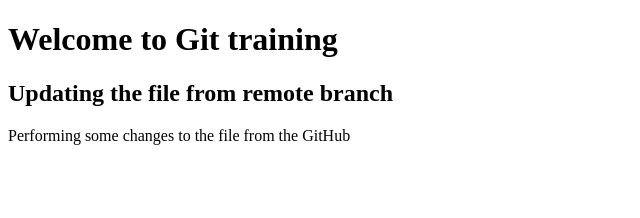
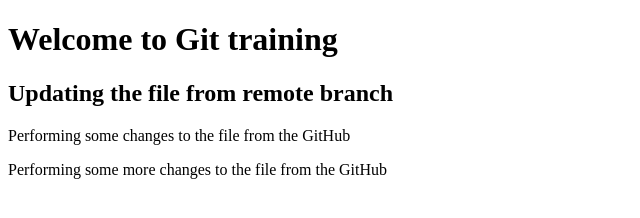
Before and after one commit to munjala-krishna/git_sessions, a plain HTML site: page index.html in a window 1280 px wide. Shown: the whole page, without its empty margins (0-640 px from the left). Drawn offline with Linux system fonts and the light colour scheme.

Commit message:
Updating again the file

```diff
--- a/index.html
+++ b/index.html
@@ -10,5 +10,6 @@
     <h1>Welcome to Git training</h1>
     <h2>Updating the file from remote branch</h2>
     <p>Performing some changes to the file from the GitHub</p>
+    <p>Performing some  more changes to the file from the GitHub</p>
 </body>
 </html>
```
